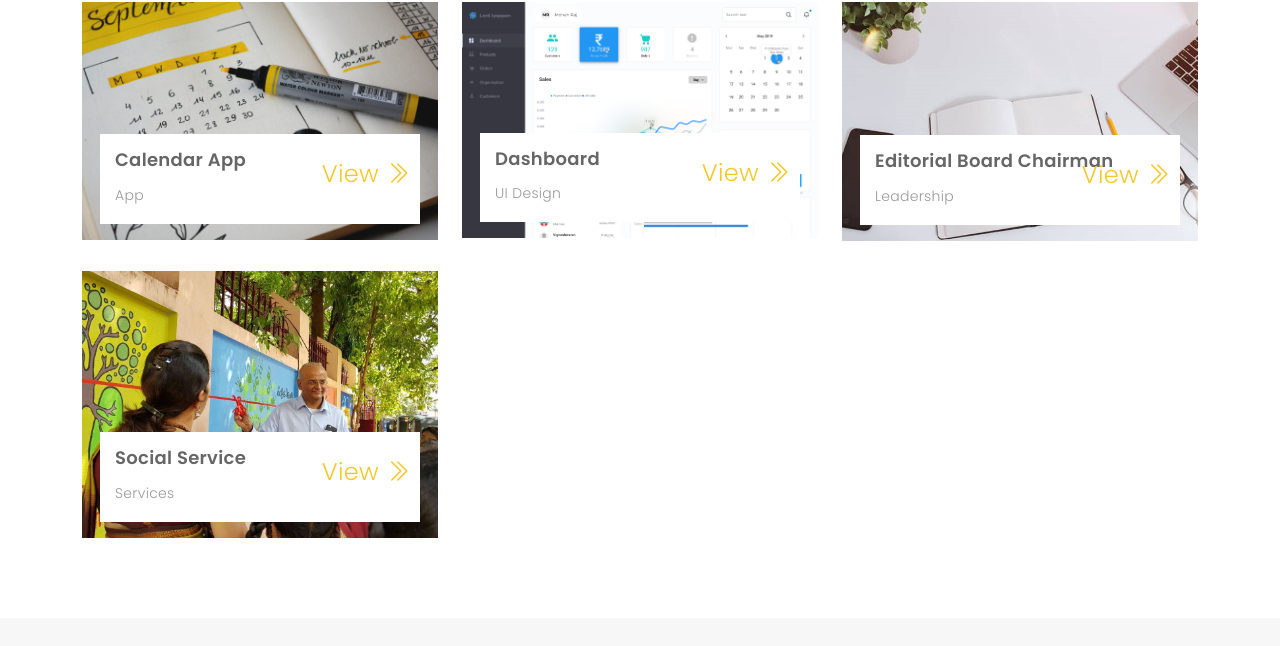
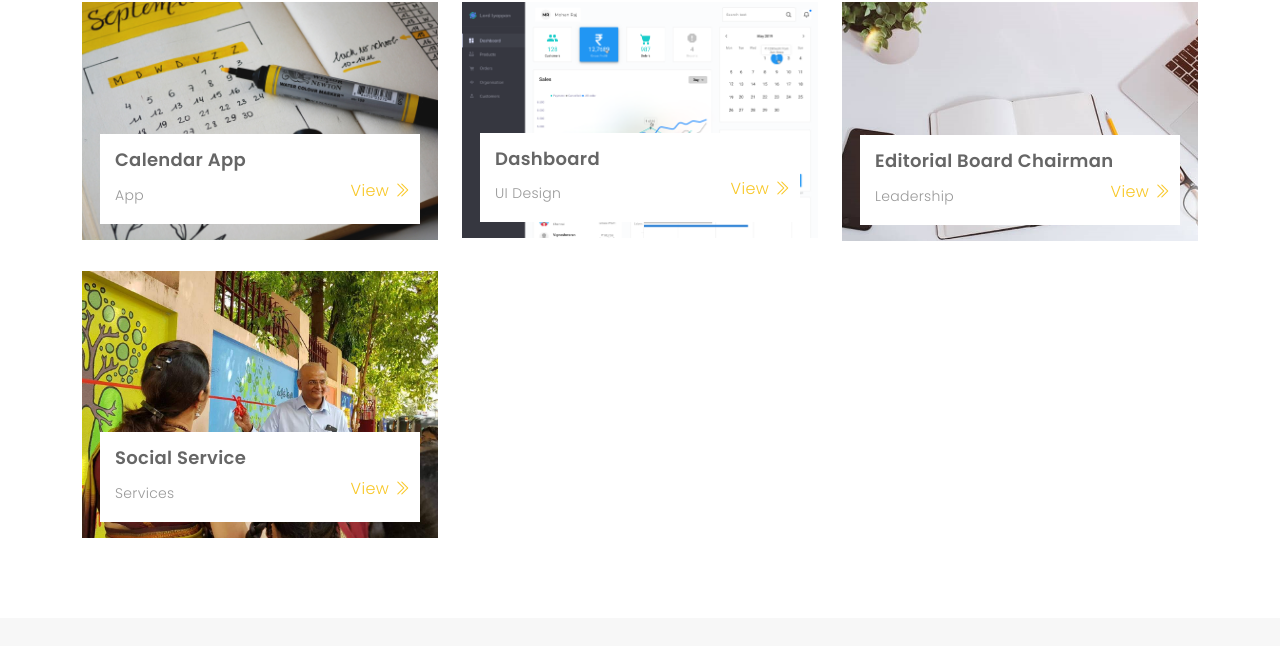
Before and after one commit to Santhiya-18/Santhiya.com, a plain HTML site: page index.html in a window 1280 px wide. Shown: the part 2194-2840 px from the top of the page. Drawn offline with nearby package versions, Linux system fonts and the light colour scheme; a web font is replaced by a local one.

Commit message:
new nov 5

```diff
--- a/assets/css/style.css
+++ b/assets/css/style.css
@@ -738,8 +738,7 @@ p {
 #portfolio .portfolio-item .portfolio-info .details-link {
     position: absolute;
     right: 40px;
-    font-size: 24px;
-    top: calc(50% - 18px);
+    font-size: 16px;
     color: #f8c726;
 }
 
```
